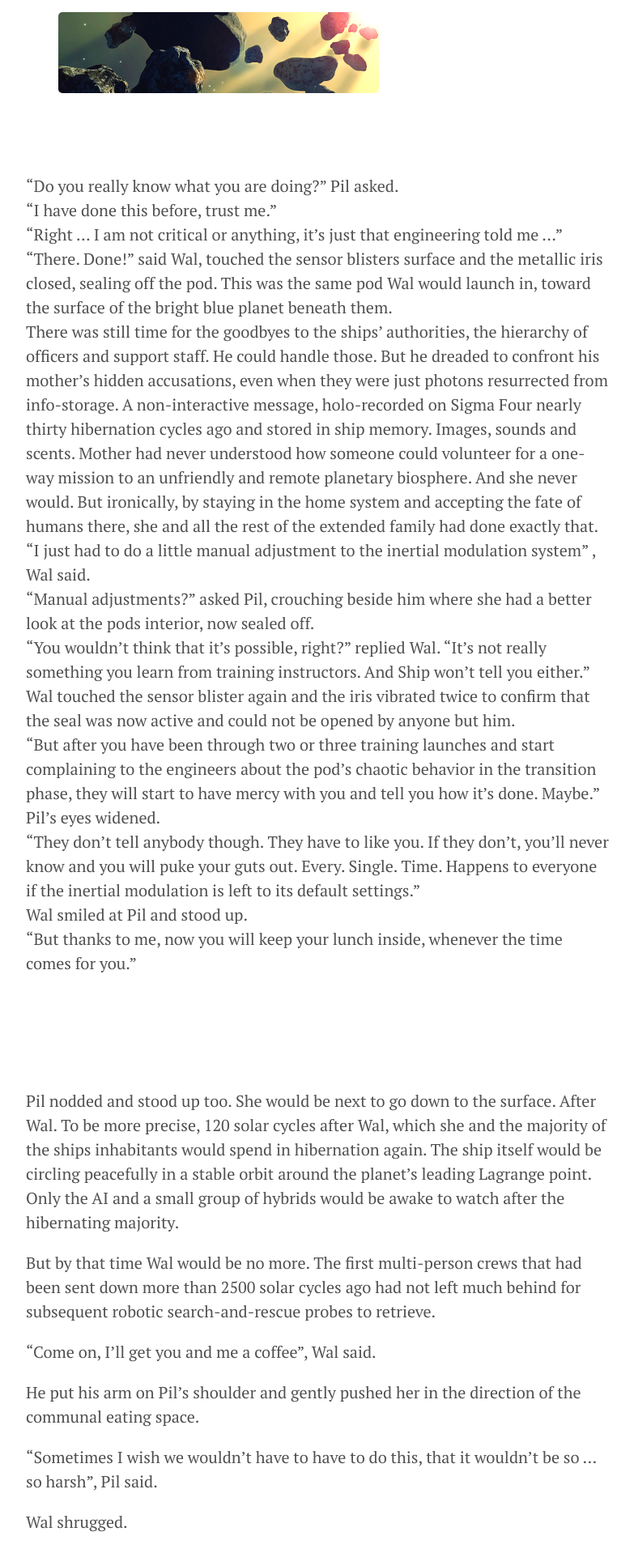
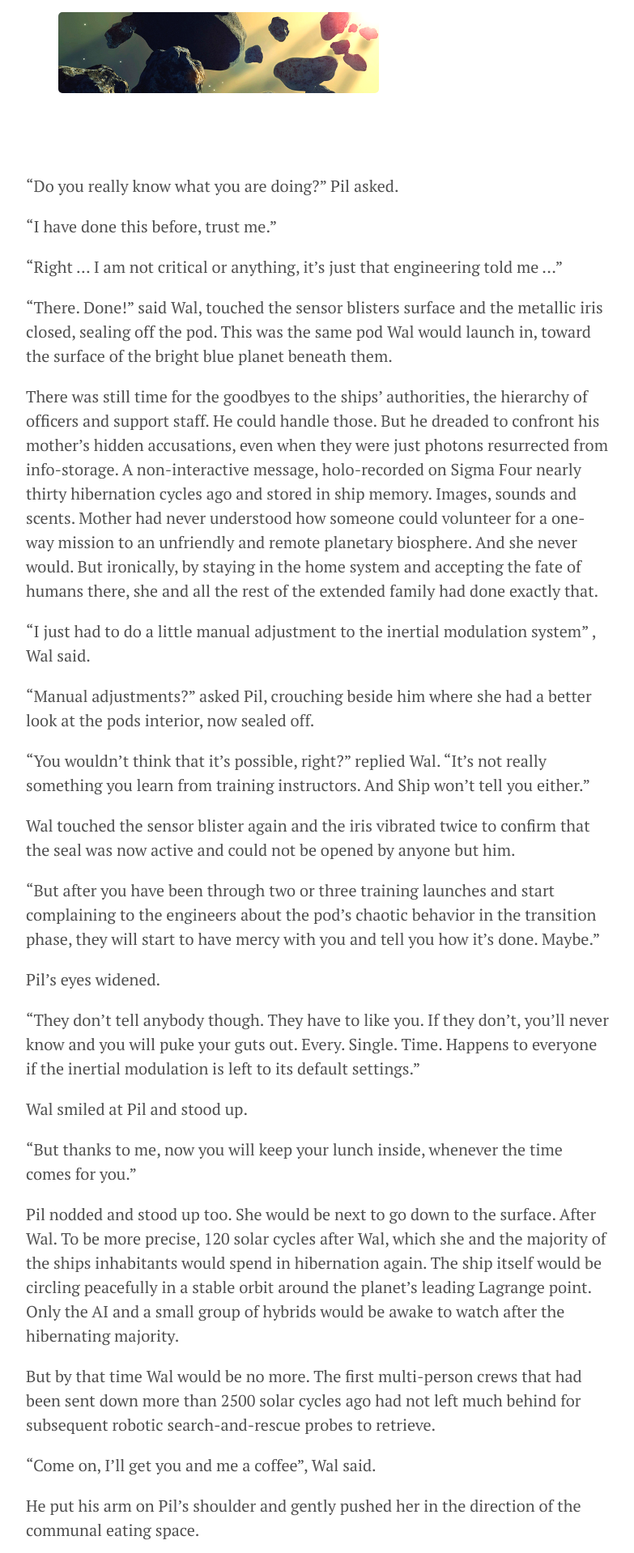
Before and after one commit to SOSTaler/sostaler.github.io, a Jekyll site: the page built from ComeForASwim.md, in a window 1280 px wide. Shown: the part 345-2263 px from the top of the page at 81% size, without its empty margins (248-1031 px from the left). Built offline with Jekyll 4.4.1, drawn with Linux system fonts in a browser that asks for light colours; comment, search, counter and statistics services are not loaded.

Commit message:
Update ComeForASwim.md

```diff
--- a/ComeForASwim.md
+++ b/ComeForASwim.md
@@ -12,36 +12,36 @@ date: 2021-12-20 00:10:00
 ![Asteroids](/pic/Asteroids-Sun-400x100.png "Asteroids Sun")
 <br><br>
 
+
+
 “Do you really know what you are doing?” Pil asked.
-<br>
+
 “I have done this before, trust me.”
-<br>
+
 “Right … I am not critical or anything, it’s just that engineering told me ...”
-<br>
+
 “There. Done!” said Wal, touched the sensor blisters surface and the metallic iris closed, sealing off the pod. This was the same pod Wal would launch in, toward the surface of the bright blue planet beneath them.
-<br>
+
 There was still time for the goodbyes to the ships’ authorities, the hierarchy of officers and support staff. He could handle those. But he dreaded to confront his mother’s hidden accusations, even when they were just photons resurrected from info-storage. A non-interactive message, holo-recorded on Sigma Four nearly thirty hibernation cycles ago and stored in ship memory. Images, sounds and scents. Mother had never understood how someone could volunteer for a one-way mission to an unfriendly and remote planetary biosphere. And she never would. But ironically, by staying in the home system and accepting the fate of humans there, she and all the rest of the extended family had done exactly that.
-<br>
+
 “I just had to do a little manual adjustment to the inertial  modulation system” , Wal said.
-<br>
+
 “Manual adjustments?” asked Pil, crouching beside him where she had a better look at the pods interior, now sealed off.
-<br>
+
 “You wouldn’t think that it’s possible, right?” replied Wal.  “It’s not really something you learn from training instructors. And Ship won’t tell you either.”
-<br>
+
 Wal touched the sensor blister again and the iris vibrated twice to confirm that the seal was now active and could not be opened by anyone but him.
-<br>
+
 “But after you have been through two or three training launches and start complaining to the engineers about the pod’s chaotic behavior in the transition phase, they will start to have mercy with you and tell you how it’s done. Maybe.”
-<br>
+
 Pil’s eyes widened.
-<br>
+
 “They don’t tell anybody though. They have to like you. If they don’t, you’ll never know and you will puke your guts out. Every. Single. Time. Happens to everyone if the inertial modulation is left to its default settings.”
-<br>
+
 Wal smiled at Pil and stood up.
-<br>
+
 “But thanks to me, now you will keep your lunch inside, whenever the time comes for you.”
 
-
-<br><br><br><br>
 Pil nodded and stood up too. She would be next to go down to the surface. After Wal. To be more precise, 120 solar cycles after Wal, which she and the majority of the ships inhabitants would spend in hibernation again. The ship itself would be circling peacefully in a stable orbit around the planet’s leading Lagrange point. Only the AI and a small group of hybrids would be awake to watch after the hibernating majority.
 
 But by that time Wal would be no more. The first multi-person crews that had been sent down more than 2500 solar cycles ago had not left much behind for subsequent robotic search-and-rescue probes to retrieve.
```
